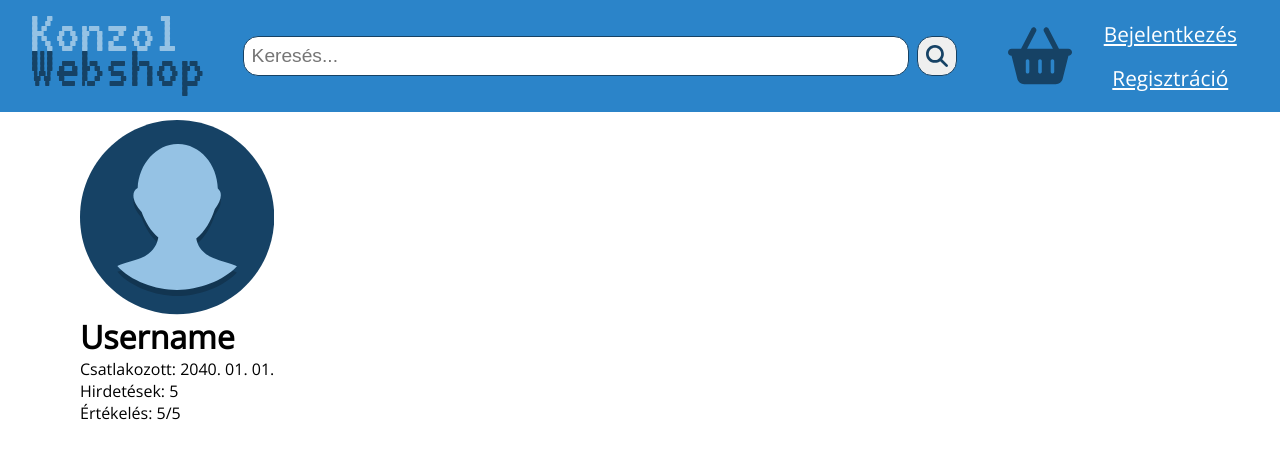
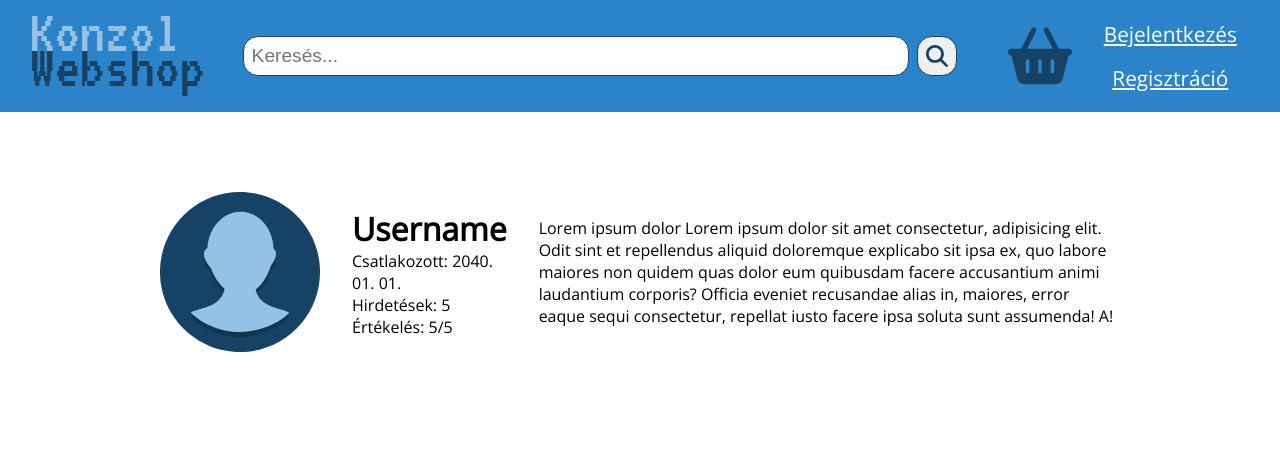
Before and after one commit to 0324bence/console-webshop-frontend, a SvelteKit app: page /main/profile in a window 1280 px wide. Shown: the top 458 px of the page. Built offline with nearby package versions, Linux system fonts and the light colour scheme; no server answers.

Commit message:
add desing to user page

```diff
--- a/src/routes/main/profile/+page.svelte
+++ b/src/routes/main/profile/+page.svelte
@@ -4,7 +4,7 @@
 
 <div class="main-container">
     <div id="profile-container">
-        <div id="profile">
+        <!-- <div id="profile"> -->
         <div class="pic">
             <UserPlaceholder />
         </div>
@@ -23,7 +23,15 @@
                 <span>5/5</span>
             </div>
         </div>
+        <div class="bio">
+            <p>
+                Lorem ipsum dolor Lorem ipsum dolor sit amet consectetur, adipisicing elit. Odit sint et repellendus
+                aliquid doloremque explicabo sit ipsa ex, quo labore maiores non quidem quas dolor eum quibusdam facere
+                accusantium animi laudantium corporis? Officia eveniet recusandae alias in, maiores, error eaque sequi
+                consectetur, repellat iusto facere ipsa soluta sunt assumenda! A!
+            </p>
         </div>
+        <!-- </div> -->
     </div>
     <div id="adverts"></div>
 </div>
@@ -40,7 +48,16 @@
             height: 40vh;
             display: flex;
             align-items: center;
-            padding-left: 5rem;
+            justify-content: center;
+            gap: 2rem;
+            padding: 0 10rem 0 10rem;
+            .pic {
+                height: 50%;
+            }
+
+            .infos {
+                width: 25%;
+            }
         }
     }
 </style>
```
Lines whose indentation alone changed are shown as unchanged.
